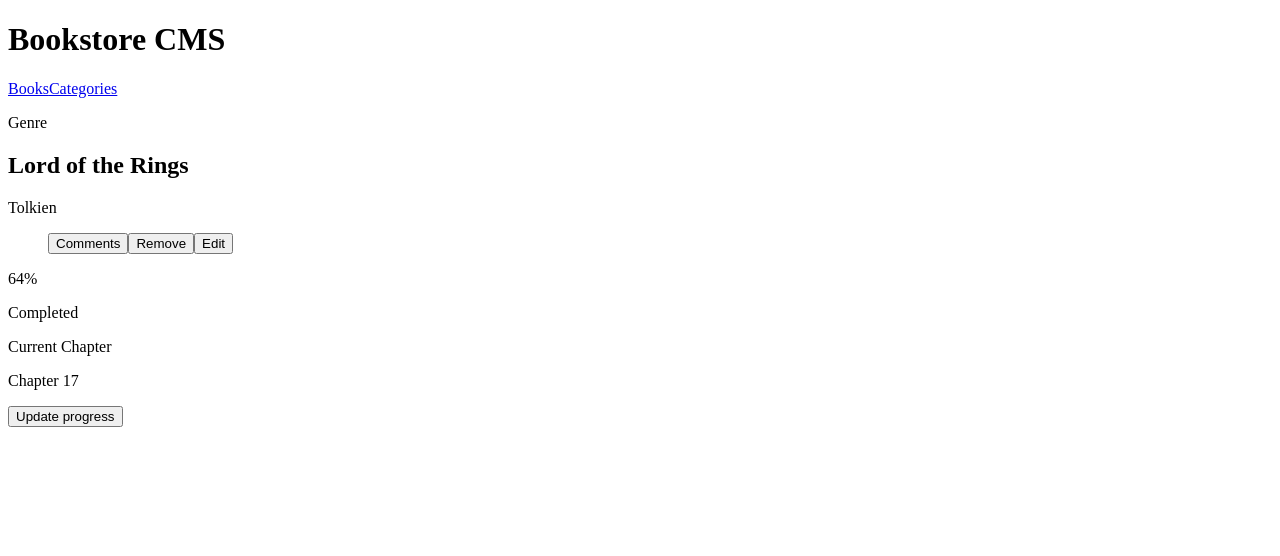
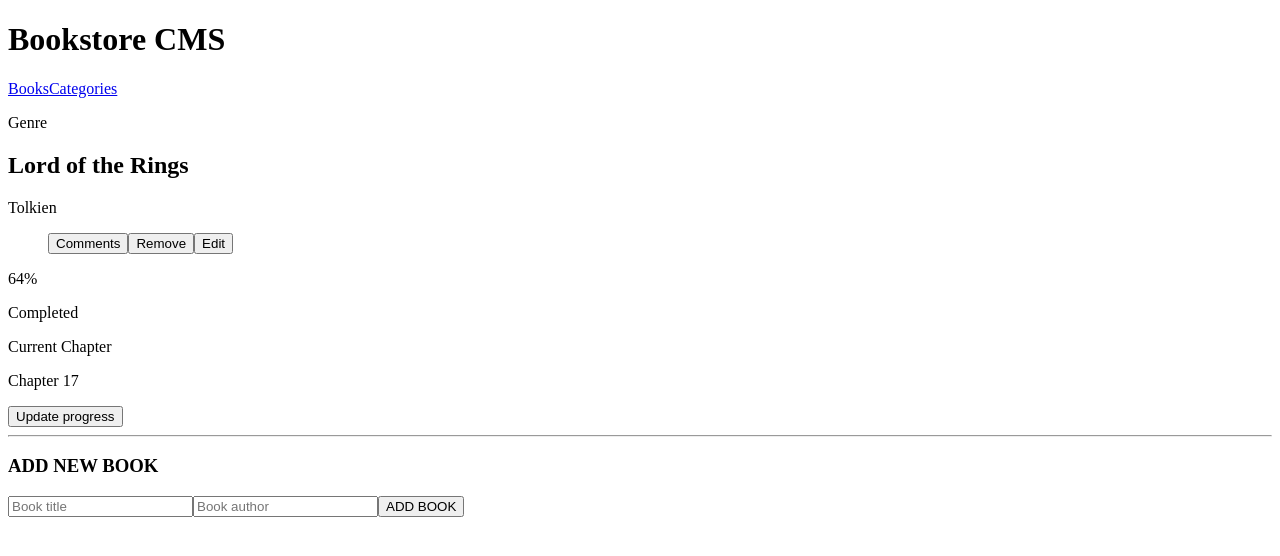
Before and after one commit to Vgonma/bookstore, a React (Vite) app: page / in a window 1280 px wide. Shown: the top 556 px of the page. Built offline with nearby package versions, Linux system fonts and the light colour scheme.

Commit message:
Form to add new book added

```diff
--- a/index.html
+++ b/index.html
@@ -4,7 +4,7 @@
     <meta charset="UTF-8" />
     <link rel="icon" type="image/svg+xml" href="/vite.svg" />
     <meta name="viewport" content="width=device-width, initial-scale=1.0" />
-    <title>Vite + React</title>
+    <title>Bookstore</title>
   </head>
   <body>
     <div id="root"></div>
--- /dev/null
+++ b/src/components/AddBookForm.jsx
@@ -0,0 +1,34 @@
+/* eslint-disable no-unused-vars */
+import React, { useState } from 'react';
+import PropTypes from 'prop-types';
+
+const AddBookForm = (props) => {
+  const { title, author } = props;
+  const [newtitle, setNewTitle] = useState(title);
+  const [newAuthor, setNewAuthor] = useState(author);
+
+  return (
+    <div className="new-book-container">
+      <h3>ADD NEW BOOK</h3>
+      <form className="new-book-form">
+        <input type="text" placeholder="Book title" />
+        <input type="text" placeholder="Book author" />
+        <button className="btn btn--form" type="submit">
+          ADD BOOK
+        </button>
+      </form>
+    </div>
+  );
+};
+
+AddBookForm.propTypes = {
+  title: PropTypes.string,
+  author: PropTypes.string,
+};
+
+AddBookForm.defaultProps = {
+  title: '',
+  author: '',
+};
+
+export default AddBookForm;
--- a/src/components/Books.jsx
+++ b/src/components/Books.jsx
@@ -1,10 +1,13 @@
 import React from 'react';
 import Book from './Book';
+import AddBookForm from './AddBookForm';
 
 export default function Books() {
   return (
     <div>
       <Book title="Lord of the Rings" author="Tolkien" />
+      <hr />
+      <AddBookForm />
     </div>
   );
 }
```
